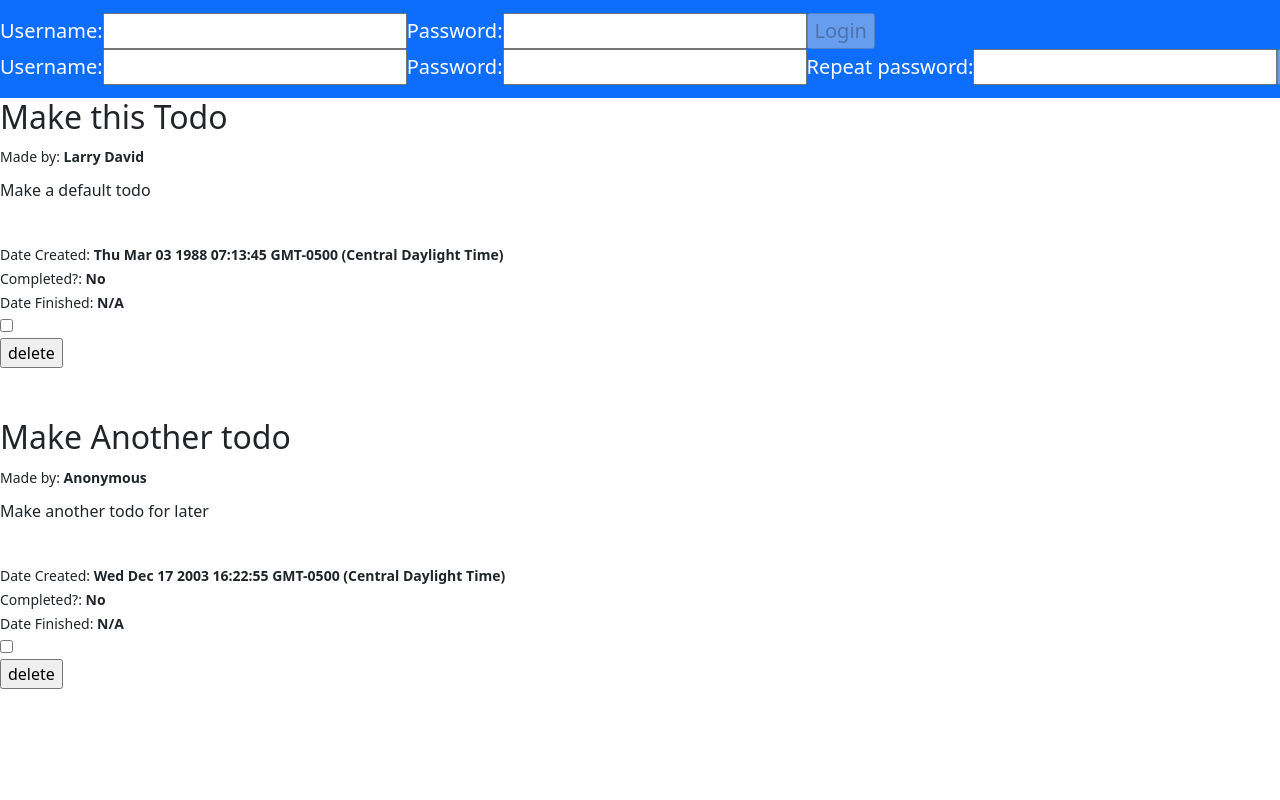
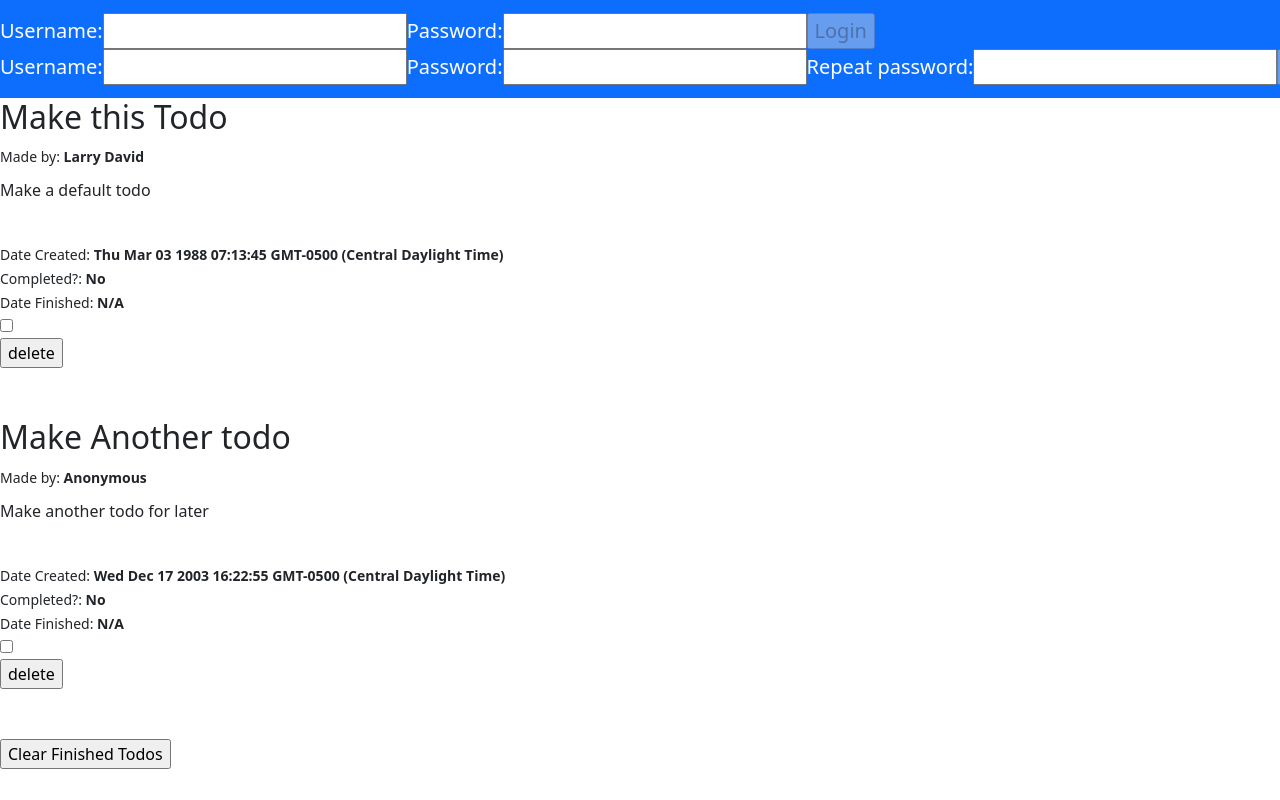
Before and after one commit to VisaChan/CSC_436_LAB2, a React (Create React App) app: page / in a window 1280 px wide. Shown: the top 800 px of the page. Built offline with nearby package versions, Linux system fonts and the light colour scheme.

Commit message:
LAB 3: Making Clear Finished Todos available regardless of login status. Some minor polishes

```diff
--- a/src/App.js
+++ b/src/App.js
@@ -41,7 +41,7 @@ function App() {
         <TodoList todos={state.todos} dispatch={dispatch} />
         {state.user && <CreateTodo user={state.user} dispatch={dispatch}/>}
         <div style={{marginTop: 50}}>
-          {state.user && <ClearFinishedTodo dispatch={dispatch} />}
+          <ClearFinishedTodo dispatch={dispatch} />
         </div>
 
     </div>
--- a/src/todo/CreateTodo.js
+++ b/src/todo/CreateTodo.js
@@ -14,7 +14,8 @@ export default function CreateTodo ({user, dispatch}) {
     return(
         <form onSubmit={e => {
             e.preventDefault();
-            dispatch({ type: "CREATE_TODO", title, description, author: user, created: (new Date(Date.now())).toString(), checked: false, finished: "N/A", id: uuidv4() });
+            dispatch({ type: "CREATE_TODO", title, description, author: user,
+            created: (new Date(Date.now())).toString(), checked: false, finished: "N/A", id: uuidv4() });
             } }>
         <div>Author: <b> {user}</b></div>
         <div>
--- a/src/todo/TodoList.js
+++ b/src/todo/TodoList.js
@@ -15,4 +15,3 @@ export default function TodoList ({todos = [], dispatch}) {
 
     )
 }
-//onChange={dispatch({type: "TOGGLE_TODO", id: p.id, checked:false, finished:"N/A"})}}
```
